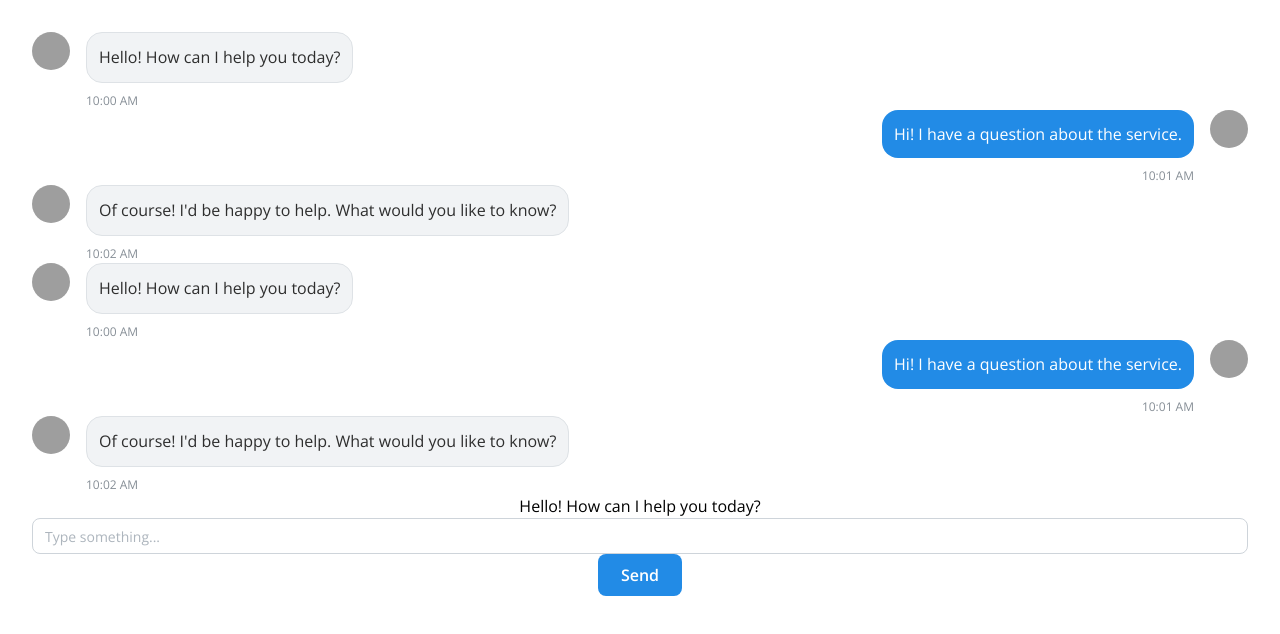
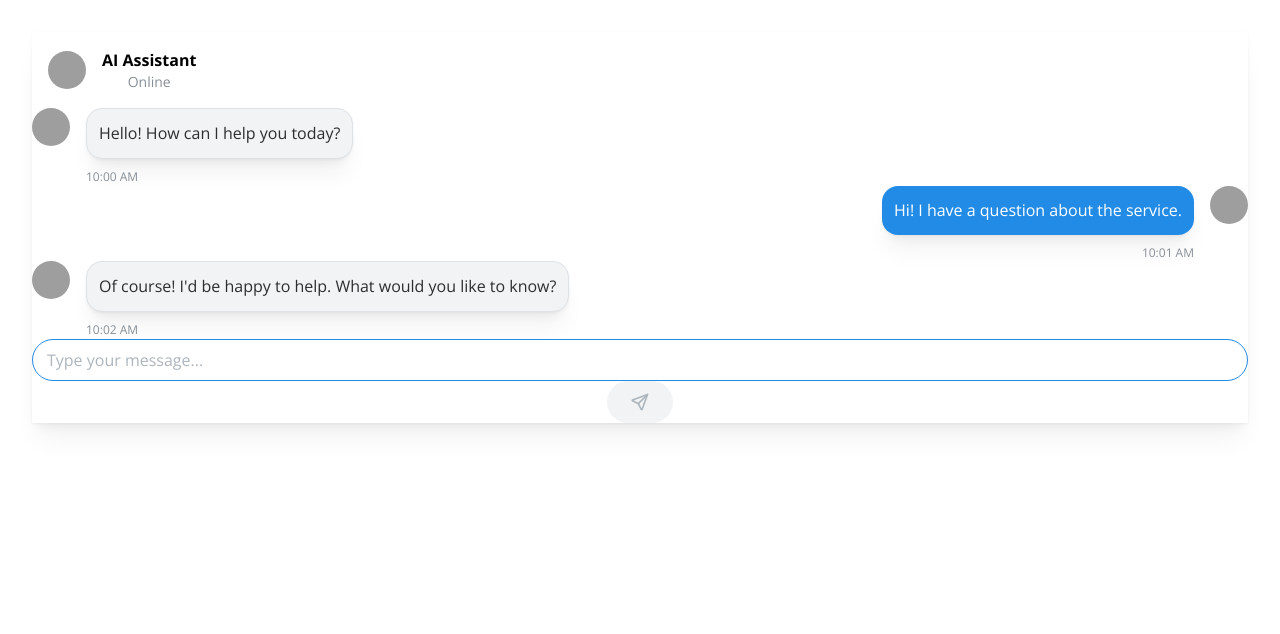
Before and after one commit to ramas69/react-chatbot, a React (Vite) app: page / in a window 1280 px wide. Shown: the top 634 px of the page. Built offline with nearby package versions, Linux system fonts and the light colour scheme; grey boxes are pictures that could not be loaded.

Commit message:
feat(templates): add ChatTemplate component with layout structure

```diff
--- a/src/App.tsx
+++ b/src/App.tsx
@@ -1,13 +1,7 @@
 import { useState } from 'react'
 import './App.css'
-import Input from './components/atoms/Input/Input';
-import Button from './components/atoms/Button/Button';
 
-import Text from './components/atoms/Text/Text';
-import MessageBubble from './components/molecules/MessageBubble/MessageBubble';
-import ChatHistory from './components/organisms/ChatHistory/ChatHistory';
-
-
+import ChatTemplate from './components/templates/ChatTemplate/ChatTemplate';
 
 function App() {
   const [inputValue, setInputValue] = useState('');
@@ -57,52 +51,14 @@ function App() {
     }, 1000);
   };
 
-
-
-
   return (
-    <div className="min-h-screen flex items-center justify-center bg-gray-100 p-4">
-    <div className="w-full max-w-md space-y-4">
-      <div className="bg-white rounded-lg shadow p-4">
-        <div className="space-y-6 mb-4">
-        <ChatHistory messages={messages} />
-          <MessageBubble
-            type="agent"
-            message="Hello! How can I help you today?"
-            timestamp="10:00 AM"
-          />
-
-          <MessageBubble
-            type="user"
-            message="Hi! I have a question about the service."
-            timestamp="10:01 AM"
-          />
-
-          <MessageBubble
-            type="agent"
-            message="Of course! I'd be happy to help. What would you like to know?"
-            timestamp="10:02 AM"
-          />
-        </div>
-
-        <div className="flex gap-2 pt-4">
-
-          <Text variant="user">
-            Hello! How can I help you today?
-          </Text>
-
-          <Input
-            value={inputValue}
-            onChange={setInputValue}
-            placeholder="Type something..."
-          />
-          <Button onClick={() => setInputValue('')}>
-            Send
-          </Button>
-        </div>
-      </div>
-    </div>
-  </div>
+    <ChatTemplate
+      messages={messages}
+      inputValue={inputValue}
+      onInputChange={setInputValue}
+      onSend={handleSend}
+      data-testid="chat-app"
+    />
   );
 }
 
--- /dev/null
+++ b/src/components/templates/ChatTemplate/ChatTemplate.tsx
@@ -0,0 +1,104 @@
+import { forwardRef, useEffect, useRef } from 'react';
+import { Paper,Group, Title, Text } from '@mantine/core';
+import { IconSend } from '@tabler/icons-react';
+import ChatHistory from '../../organisms/ChatHistory/ChatHistory';
+import Input from '../../atoms/Input/Input';
+import Button from '../../atoms/Button/Button';
+import Avatar from '../../atoms/Avatar/Avatar';
+
+interface ChatTemplateProps {
+  messages: Array<{
+    id: string;
+    content: string;
+    type: 'user' | 'agent';
+    timestamp: string;
+  }>;
+  inputValue: string;
+  onInputChange: (value: string) => void;
+  onSend: () => void;
+  isLoading?: boolean;
+  'data-testid'?: string;
+}
+
+const ChatTemplate = forwardRef<HTMLDivElement, ChatTemplateProps>(
+  ({ messages, inputValue, onInputChange, onSend, isLoading = false, 'data-testid': dataTestId = 'chat-template' }, ref) => {
+    const messagesEndRef = useRef<HTMLDivElement>(null);
+
+    const scrollToBottom = () => {
+      messagesEndRef.current?.scrollIntoView({ behavior: 'smooth' });
+    };
+
+    useEffect(() => {
+      scrollToBottom();
+    }, [messages]);
+
+    const handleKeyPress = (e: React.KeyboardEvent) => {
+      if (e.key === 'Enter' && !e.shiftKey) {
+        e.preventDefault();
+        if (inputValue.trim()) {
+          onSend();
+        }
+      }
+    };
+
+    return (
+      <div className="h-screen w-full overflow-hidden" data-testid={dataTestId} ref={ref}>
+        <Paper shadow="md" radius={0} className="flex flex-col h-full">
+          {/* Header */}
+          <Group p="md" className="border-b border-gray-200 bg-white shrink-0" wrap="nowrap">
+            <Avatar
+              src="https://api.dicebear.com/7.x/avataaars/svg?seed=assistant"
+              alt="Assistant"
+              size="md"
+            />
+            <div className="min-w-0">
+              <Title order={5} className="truncate">AI Assistant</Title>
+              <Text size="sm" c="dimmed">Online</Text>
+            </div>
+          </Group>
+
+          {/* Chat Area */}
+          <div className="flex-1 overflow-y-auto bg-gray-50">
+            <div className="p-4 max-w-3xl mx-auto">
+              <ChatHistory messages={messages} />
+              <div ref={messagesEndRef} />
+            </div>
+          </div>
+
+          {/* Input Area */}
+          <div className="border-t border-gray-200 bg-white p-4 shrink-0">
+            <div className="flex items-center gap-2 max-w-3xl mx-auto">
+              <Input
+                value={inputValue}
+                onChange={onInputChange}
+                placeholder="Type your message..."
+                onKeyDown={handleKeyPress}
+                disabled={isLoading}
+                size="md"
+                radius="xl"
+                className="w-[80%]"
+                autoFocus
+              />
+              <Button
+                onClick={onSend}
+                disabled={isLoading || !inputValue.trim()}
+                loading={isLoading}
+                size="md"
+                radius="xl"
+                variant="gradient"
+                gradient={{ from: 'blue', to: 'cyan' }}
+                className="w-[20%]"
+              >
+                <IconSend size={20} />
+              </Button>
+            </div>
+          </div>
+        </Paper>
+      </div>
+    );
+  }
+);
+
+ChatTemplate.displayName = 'ChatTemplate';
+
+export default ChatTemplate;
```
